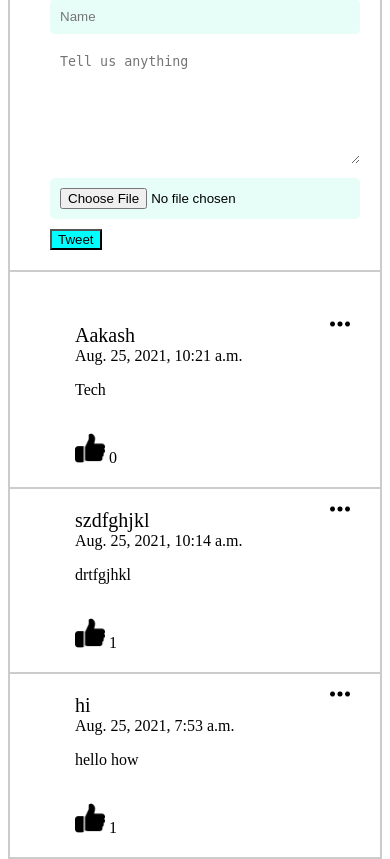
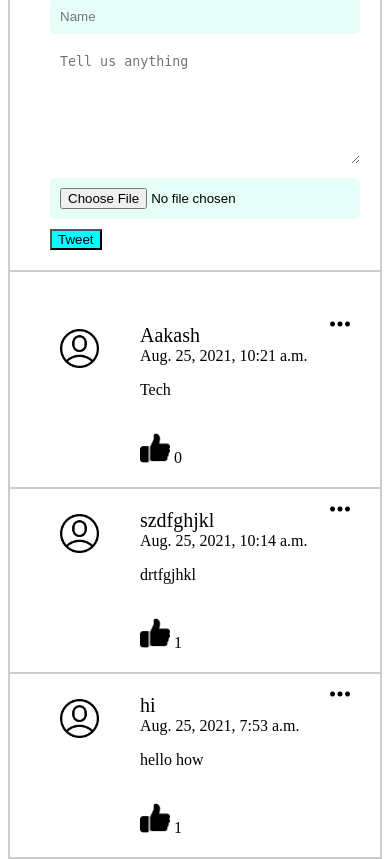
Before and after one commit to savantakash/TwitterClone, a Django app: page / in a window 390 px wide. Shown: the part 101-960 px from the top of the page. Run offline with Django 3.2, Linux system fonts and the light colour scheme; data comes from the database, SQL or seed files in the repository.

Commit message:
Added ui to make responsive

```diff
--- a/static/css/style.css
+++ b/static/css/style.css
@@ -160,6 +160,9 @@
 .posts li .logo img {
     width: 60%;
 }
+.posts img{
+    max-width:100%;
+}
 
 .posts li .name_body {
     flex-basis: 85%;
```
